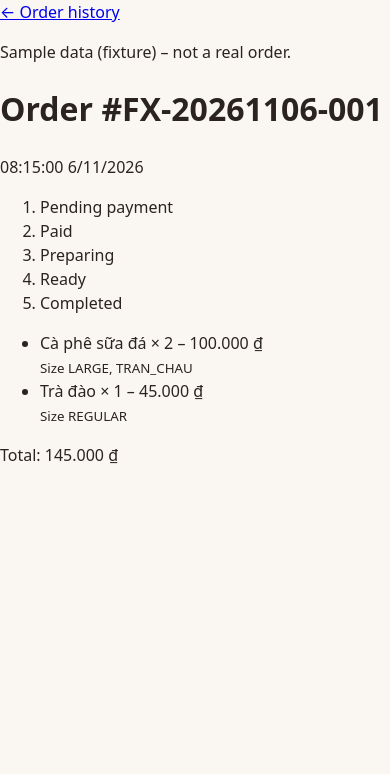
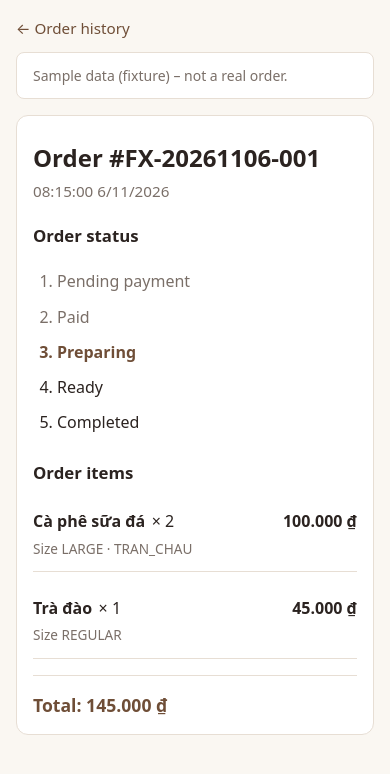
Before and after one commit to Gtvkun-ai/brewlite-a2, a Next.js app in the folder apps/web/: page /orders/fx-1001 in a window 390 px wide. Shown: the top 774 px of the page. Built offline with nearby package versions, Linux system fonts and the light colour scheme; no server answers.

Commit message:
feat(orders): improve responsive UI and add evidence

```diff
--- a/apps/web/app/globals.css
+++ b/apps/web/app/globals.css
@@ -176,3 +176,170 @@ body {
   text-decoration: none;
   font-size: 0.95rem;
 }
+
+/* Orders pages */
+.orders-page {
+  width: 100%;
+}
+
+.orders-fixture-banner {
+  padding: 0.75rem 1rem;
+  margin: 0 0 1rem;
+  border: 1px solid var(--border);
+  border-radius: 8px;
+  background: var(--surface);
+  color: var(--muted);
+  font-size: 0.875rem;
+}
+
+.orders-list,
+.order-items__list {
+  list-style: none;
+  padding: 0;
+  margin: 0;
+}
+
+.orders-list {
+  display: grid;
+  gap: 0.75rem;
+}
+
+.orders-card {
+  padding: 1rem;
+  border: 1px solid var(--border);
+  border-radius: 12px;
+  background: var(--surface);
+  min-width: 0;
+}
+
+.orders-card__header,
+.orders-card__footer {
+  display: flex;
+  align-items: center;
+  justify-content: space-between;
+  gap: 0.75rem;
+}
+
+.orders-card__header {
+  flex-wrap: wrap;
+}
+
+.orders-card__code {
+  color: var(--accent);
+  font-weight: 700;
+  text-decoration: none;
+  overflow-wrap: anywhere;
+}
+
+.orders-card__code:hover,
+.back-link:hover {
+  text-decoration: underline;
+}
+
+.orders-card__status {
+  padding: 0.25rem 0.6rem;
+  border-radius: 999px;
+  background: var(--bg);
+  color: var(--text);
+  font-size: 0.8rem;
+}
+
+.orders-card__footer {
+  margin-top: 0.75rem;
+  flex-wrap: wrap;
+}
+
+.orders-card__date,
+.order-item__options {
+  color: var(--muted);
+  font-size: 0.85rem;
+}
+
+.orders-card__total {
+  color: var(--accent);
+  white-space: nowrap;
+}
+
+.order-detail {
+  padding: 1rem;
+  border: 1px solid var(--border);
+  border-radius: 12px;
+  background: var(--surface);
+}
+
+.order-section__title {
+  margin: 1.25rem 0 0.75rem;
+  font-size: 1.05rem;
+}
+
+.order-progress ol {
+  padding-left: 1.5rem;
+}
+
+.order-progress li {
+  padding: 0.35rem 0;
+}
+
+.order-progress li[data-state='done'] {
+  color: var(--muted);
+}
+
+.order-progress li[data-state='current'] {
+  color: var(--accent);
+  font-weight: 700;
+}
+
+.order-items__list {
+  display: grid;
+  gap: 0.75rem;
+}
+
+.order-item {
+  display: grid;
+  grid-template-columns: minmax(0, 1fr) auto;
+  gap: 0.35rem 0.75rem;
+  padding: 0.75rem 0;
+  border-bottom: 1px solid var(--border);
+}
+
+.order-item__info {
+  display: flex;
+  flex-wrap: wrap;
+  gap: 0.4rem;
+  min-width: 0;
+}
+
+.order-item__price {
+  white-space: nowrap;
+}
+
+.order-item__options {
+  grid-column: 1 / -1;
+  overflow-wrap: anywhere;
+}
+
+.order-total {
+  display: flex;
+  justify-content: space-between;
+  align-items: center;
+  gap: 1rem;
+  margin-top: 1rem;
+  padding-top: 1rem;
+  border-top: 1px solid var(--border);
+}
+
+.order-total strong {
+  color: var(--accent);
+  font-size: 1.1rem;
+  text-align: right;
+}
+
+@media (min-width: 768px) {
+  .orders-page {
+    max-width: 760px;
+  }
+
+  .order-detail {
+    padding: 1.5rem;
+  }
+}
--- a/apps/web/app/orders/[id]/page.tsx
+++ b/apps/web/app/orders/[id]/page.tsx
@@ -1,39 +1,40 @@
-'use client';
+"use client";
 
-import Link from 'next/link';
-import { useParams } from 'next/navigation';
-import { useCallback, useEffect, useState } from 'react';
-import { OrderStepper } from '../../../components/OrderStepper';
-import { Error as ErrorState, Loading } from '../../../components/States';
-import { ApiError } from '../../../lib/api';
-import { formatDateTime, formatVnd } from '../../../lib/format';
-import { fetchOrder, isUsingFixtures } from '../../../lib/orders-api';
-import type { OrderResponse } from '../../../lib/types';
+import Link from "next/link";
+import { useParams } from "next/navigation";
+import { useCallback, useEffect, useState } from "react";
+import { OrderStepper } from "../../../components/OrderStepper";
+import { Error as ErrorState, Loading } from "../../../components/States";
+import { ApiError } from "../../../lib/api";
+import { formatDateTime, formatVnd } from "../../../lib/format";
+import { fetchOrder, isUsingFixtures } from "../../../lib/orders-api";
+import type { OrderResponse } from "../../../lib/types";
 
 type State =
-  | { kind: 'loading' }
-  | { kind: 'error'; message: string }
-  | { kind: 'ready'; order: OrderResponse };
+  | { kind: "loading" }
+  | { kind: "error"; message: string }
+  | { kind: "ready"; order: OrderResponse };
 
 function toMessage(err: unknown): string {
   if (err instanceof ApiError) {
-    if (err.status === 401) return 'Please sign in to view this order.';
-    if (err.status === 403) return 'You do not have permission to view this order.';
-    if (err.status === 404) return 'Order not found.';
+    if (err.status === 401) return "Please sign in to view this order.";
+    if (err.status === 403)
+      return "You do not have permission to view this order.";
+    if (err.status === 404) return "Order not found.";
   }
-  return 'Could not load this order.';
+  return "Could not load this order.";
 }
 
 export default function OrderDetailPage() {
   const { id } = useParams<{ id: string }>();
-  const [state, setState] = useState<State>({ kind: 'loading' });
+  const [state, setState] = useState<State>({ kind: "loading" });
 
   const load = useCallback(async () => {
-    setState({ kind: 'loading' });
+    setState({ kind: "loading" });
     try {
-      setState({ kind: 'ready', order: await fetchOrder(id) });
+      setState({ kind: "ready", order: await fetchOrder(id) });
     } catch (err) {
-      setState({ kind: 'error', message: toMessage(err) });
+      setState({ kind: "error", message: toMessage(err) });
     }
   }, [id]);
 
@@ -42,35 +43,67 @@ export default function OrderDetailPage() {
   }, [load]);
 
   return (
-    <main>
-      <Link href="/orders">← Order history</Link>
+    <main className="page orders-page">
+      <Link className="back-link" href="/orders">
+        ← Order history
+      </Link>
+
       {isUsingFixtures && (
-        <p data-testid="fixture-banner">Sample data (fixture) – not a real order.</p>
+        <p className="orders-fixture-banner" data-testid="fixture-banner">
+          Sample data (fixture) – not a real order.
+        </p>
       )}
-      {state.kind === 'loading' && <Loading label="Loading order…" />}
-      {state.kind === 'error' && (
+
+      {state.kind === "loading" && <Loading label="Loading order…" />}
+
+      {state.kind === "error" && (
         <ErrorState message={state.message} onRetry={load} />
       )}
-      {state.kind === 'ready' && (
-        <>
-          <h1>Order #{state.order.code}</h1>
-          <p>{formatDateTime(state.order.createdAt)}</p>
-          <OrderStepper status={state.order.status} />
-          <ul>
-            {state.order.items.map((it) => (
-              <li key={it.id}>
-                {it.productName} × {it.quantity} – {formatVnd(it.itemTotal)}
-                <br />
-                <small>
-                  Size {it.selectedSize}
-                  {it.selectedToppings.length > 0 &&
-                    `, ${it.selectedToppings.join(', ')}`}
-                </small>
-              </li>
-            ))}
-          </ul>
-          <p>Total: {formatVnd(state.order.totalAmount)}</p>
-        </>
+
+      {state.kind === "ready" && (
+        <section className="order-detail">
+          <header className="page__header">
+            <h1 className="page__title">Order #{state.order.code}</h1>
+            <p className="page__subtitle">
+              {formatDateTime(state.order.createdAt)}
+            </p>
+          </header>
+
+          <section className="order-progress" aria-label="Order progress">
+            <h2 className="order-section__title">Order status</h2>
+            <OrderStepper status={state.order.status} />
+          </section>
+
+          <section className="order-items">
+            <h2 className="order-section__title">Order items</h2>
+            {state.order.items.length === 0 ? (
+              <p>No items in this order.</p>
+            ) : (
+              <ul className="order-items__list">
+                {state.order.items.map((item) => (
+                  <li className="order-item" key={item.id}>
+                    <div className="order-item__info">
+                      <strong>{item.productName}</strong>
+                      <span>× {item.quantity}</span>
+                    </div>
+                    <strong className="order-item__price">
+                      {formatVnd(item.itemTotal)}
+                    </strong>
+                    <small className="order-item__options">
+                      Size {item.selectedSize}
+                      {item.selectedToppings.length > 0 &&
+                        ` · ${item.selectedToppings.join(", ")}`}
+                    </small>
+                  </li>
+                ))}
+              </ul>
+            )}
+          </section>
+
+          <section className="order-total">
+            <strong>Total: {formatVnd(state.order.totalAmount)}</strong>
+          </section>
+        </section>
       )}
     </main>
   );
```
Also changed, not shown: apps/web/app/orders/page.tsx (+61 -33 lines), 5 other files (tests, documents, lock files or other folders).
